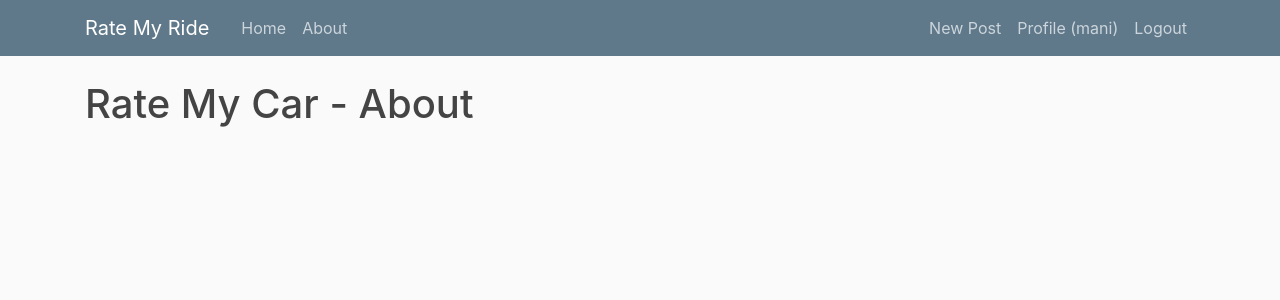
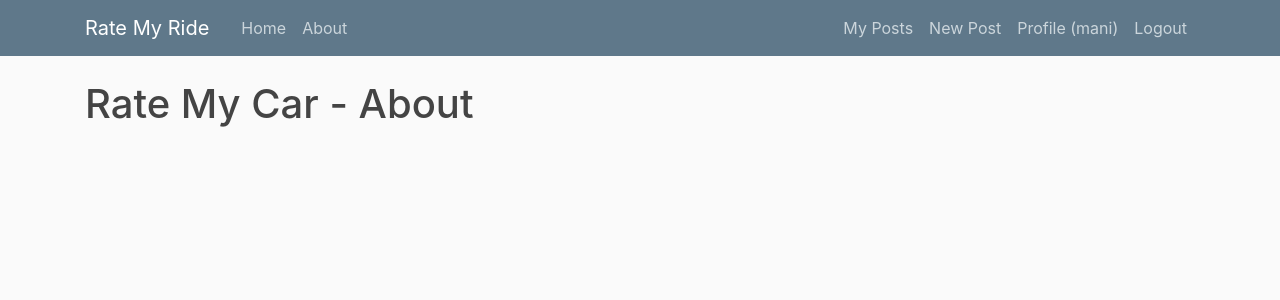
Before and after one commit to pallavidogra/RateMyRide, a Django app: page /about/ in a window 1280 px wide. Shown: the top 300 px of the page. Run offline with Django 3.2, Linux system fonts and the light colour scheme; a user stored in the database is signed in; some libraries are stand-ins or nearby versions.

Commit message:
added my post functionalty when user is authenticated

```diff
--- a/main/templates/main/base.html
+++ b/main/templates/main/base.html
@@ -38,6 +38,7 @@
               <!-- Navbar Right Side -->
               <div class="navbar-nav">
                 {% if user.is_authenticated %}
+                  <a class="nav-item nav-link" href="{% url 'my-post' %}">My Posts</a>
                   <a class="nav-item nav-link" href="{% url 'post-create' %}">New Post</a>
                   <a class="nav-item nav-link" href="{% url 'profile' %}">Profile ({{ user.username }})</a>
                   <a class="nav-item nav-link" href="{% url 'logout' %}">Logout</a>
--- a/main/urls.py
+++ b/main/urls.py
@@ -12,4 +12,5 @@ urlpatterns = [
     path('post/new/', views.PostCreateView, name='post-create'),
     path('post/5/update', PostUpdateView, name='post-update'),
     path('about/', views.about, name='main_about'),
+    path('my_post/', views.my_post, name='my-post'),
  ]
--- a/main/views.py
+++ b/main/views.py
@@ -13,19 +13,23 @@ from .forms import postUpdateForm, PostCreateForm
 
 
 def home(request):
-    current_user = str(request.user)
+    all_posts = Post.objects.all()
 
-    if current_user == 'AnonymousUser':
-        filter_user = Post.objects.all()
-    else:
-        filter_user = Post.objects.filter(author__username__iexact=current_user)
-
-    Context = {
-        'keyPosts': filter_user
+    context = {
+        'keyPosts': all_posts
     }
 
-    return render(request,'main/home.html', Context)
+    return render(request,'main/home.html', context)
 
+def my_post(request):
+    current_user = str(request.user)
+    filtered_posts = Post.objects.filter(author__username__iexact=current_user)
+
+    context = {
+        'keyPosts': filtered_posts
+    }
+
+    return render(request,'main/home.html', context)
 
 # class PostListView(ListView):
 #     model = Post
```
